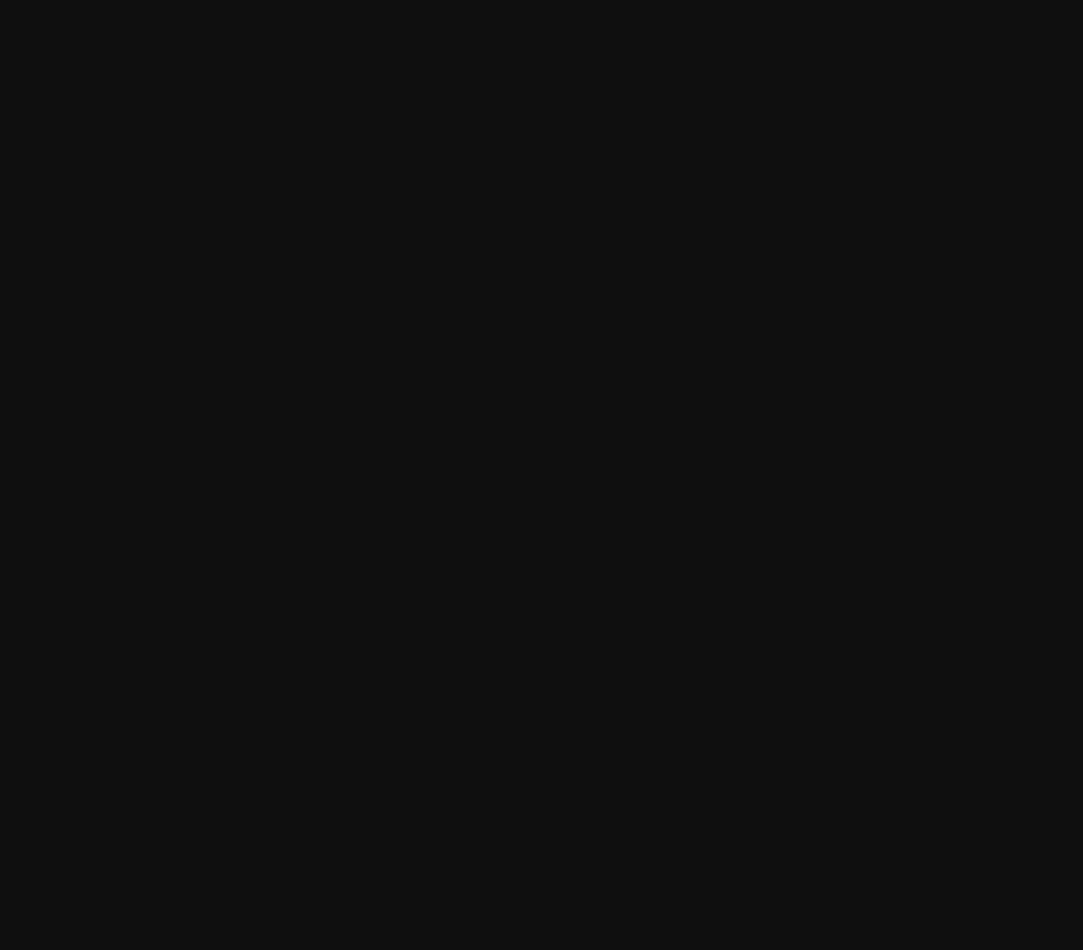
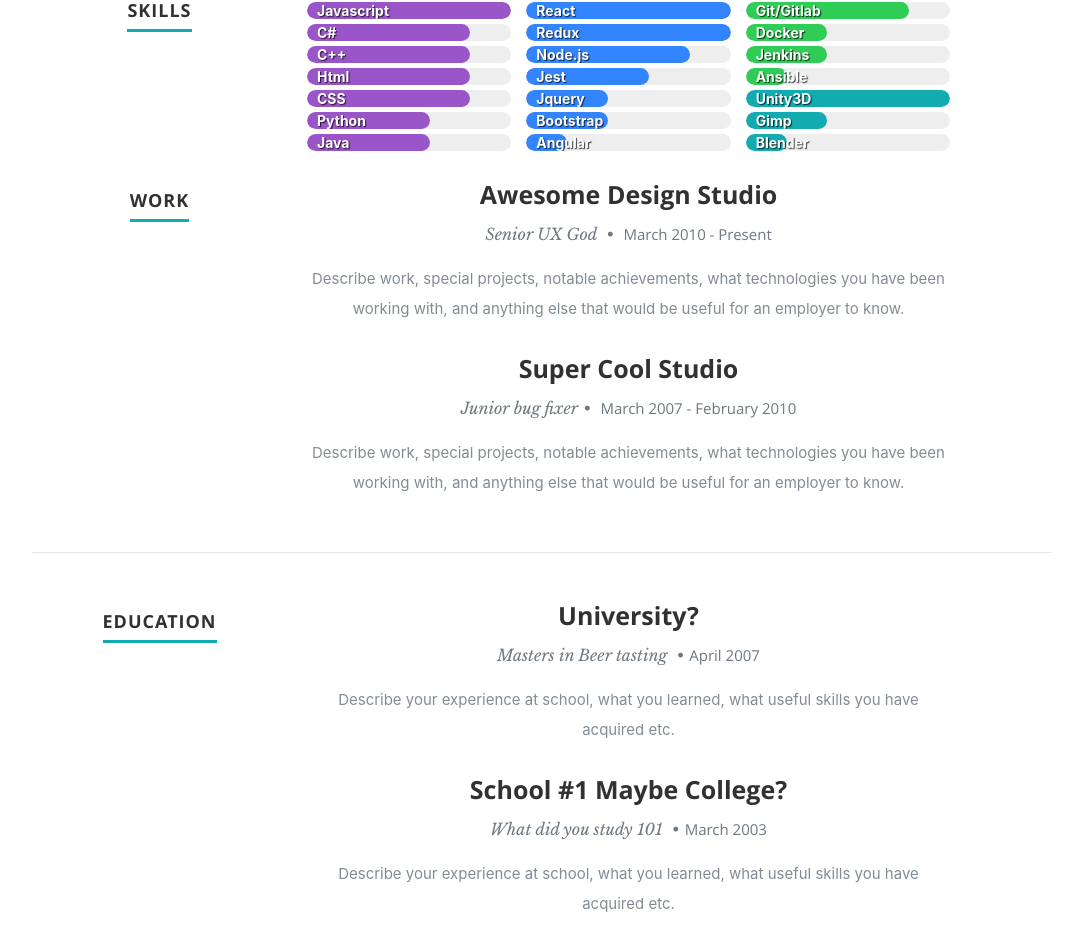
Before and after one commit to JustinTrotter/Website, a React (Create React App) app: page / in a window 1280 px wide. Shown: the part 1416-2366 px from the top of the page, without its empty margins (98-1181 px from the left). Before the commit the page ends 1316 px from the top, so only its background shows below. Built offline with nearby package versions, Linux system fonts and the light colour scheme.

Commit message:
added skills

```diff
--- a/public/css/layout.css
+++ b/public/css/layout.css
@@ -36,7 +36,7 @@
 
 header {
    position: relative;
-   height: 800px;
+   height: 100vh;
    min-height: 500px;
    width: 100%;
    background: linear-gradient( rgba(0,0,0,0.75), rgba(0, 0, 0, 0.75) ),url(../images/memphis.jpg) no-repeat center center fixed;
@@ -149,7 +149,7 @@
 	 margin: 0;
 	 padding: 0;
 	 border: none;
-	 outline: none;
+    outline: none;
 }
 
 /* nav-wrap */
@@ -163,6 +163,7 @@
    position: fixed;
    left: 0;
    top: 0;
+   background: rgba(43,43,43,.8);
 }
 .opaque { background-color: #333; }
 
@@ -311,6 +312,7 @@
 /*	Skill Bars
 /*----------------------------------------------*/
 
+/*
 .bars {
 	width: 95%;
 	float: left;
@@ -350,6 +352,7 @@
    line-height: 42px;
    border-radius: 3px 0 0 3px;
 }
+*/
 /*
 .git {
   	-moz-animation: git 2s ease;
@@ -437,6 +440,85 @@
   0%   { width: 0px;  }
   100% { width: 80%;  }
 }  */
+
+.skills {
+   columns: 3;
+   -webkit-columns: 3;
+   -moz-columns: 3;
+ }
+
+@keyframes load{
+   from {
+     width: 0%
+   }
+ }
+ @-webkit-keyframes load{
+   from {
+     width: 0%
+   }
+ }
+ @-moz-keyframes load{
+   from {
+     width: 0%
+   }
+ }
+ @-o-keyframes load{
+   from {
+     width: 0%
+   }
+ }
+
+ .bar {
+   height: 17px;
+   line-height: 15px;
+   background-color: #EEE;
+   border-radius: 15px;
+   margin-bottom: 5px;
+   font-size: 14px;
+   color: #FFF;
+   font-weight: bold;
+   text-shadow: 1px 1px 1px rgba(0,0,0,0.75);
+   text-align: left;
+   overflow: hidden;
+ }
+ .bar::before{
+   content:  attr(data-skill);
+   background-color: #9a55c9;
+   display: inline-block;
+   border-radius: inherit;
+   padding: 1px 1px 1px 10px;
+   animation: load 2s 0s;
+   -webkit-animation: load 2s 0s;
+   -moz-animation: load 2s 0s;
+   -o-animation: load 2s 0s;
+ }
+
+ .bar.tool::before{
+   background-color: #3385ff;
+ }
+ .bar.devops::before{
+   background-color: #2fcc56;
+ }
+
+ .bar.gamedev::before{
+   background-color: #11ABB0;
+ }
+
+ .bar.learning::before{
+   width: calc(20%);
+ }
+ .bar.basic::before{
+   width: calc(40%);
+ }
+ .bar.intermediate::before{
+   width: calc(60%);
+ }
+ .bar.advanced::before{
+   width: calc(80%);
+ }
+ .bar.expert::before{
+   width: calc(100%);
+ }
 
 /* ------------------------------------------------------------------ */
 /* e. Portfolio Section
--- a/src/App.js
+++ b/src/App.js
@@ -2,12 +2,14 @@
 import './App.css';
 import Header from './Components/Header';
 import About from './Components/About';
+import Experience from './Components/Experience';
 
 function App() {
   return (
     <div className="App">
       <Header/>
       <About/>
+      <Experience/>
     </div>
   );
 }
--- /dev/null
+++ b/src/Components/Experience.js
@@ -0,0 +1,66 @@
+import React from 'react';
+import jsonData from '../Data/resume.json';
+
+const Experience = () => {
+  var education = jsonData.education.map(function(education){
+    return <div key={education.school}><h3>{education.school}</h3>
+    <p className="info">{education.degree} <span>&bull;</span><em className="date">{education.graduated}</em></p>
+    <p>{education.description}</p></div>
+  })
+  var work = jsonData.work.map(function(work){
+    return <div key={work.company}><h3>{work.company}</h3>
+        <p className="info">{work.title}<span>&bull;</span> <em className="date">{work.years}</em></p>
+        <p>{work.description}</p>
+    </div>
+  })
+  var skills = jsonData.skills.map(function(skills){
+    /*return <li key={skills.name}><span style={{width:skills.level}}className={className}></span><em>{skills.name}</em></li>*/
+    return <div class={`bar ${skills.level} ${skills.type}`} data-skill={`${skills.name}`}></div>
+  })
+
+    return (
+      <section id="resume">
+
+<div className="row skill">
+
+<div className="three columns header-col">
+   <h1><span>Skills</span></h1>
+</div>
+
+<div className="nine columns main-col">
+
+  <ul className="skills">
+   {skills}
+ </ul>
+</div>
+</div>
+
+<div className="row work">
+
+<div className="three columns header-col">
+   <h1><span>Work</span></h1>
+</div>
+
+<div className="nine columns main-col">
+ {work}
+</div>
+</div>
+
+      <div className="row education">
+         <div className="three columns header-col">
+            <h1><span>Education</span></h1>
+         </div>
+
+         <div className="nine columns main-col">
+            <div className="row item">
+               <div className="twelve columns">
+                 {education}
+               </div>
+            </div>
+         </div>
+      </div>
+   </section>
+    );
+  }
+
+export default Experience;
--- a/src/Data/resume.json
+++ b/src/Data/resume.json
@@ -32,5 +32,140 @@
         "url":"https://discord.gg/xs9TFVW",
         "className":"fab fa-discord"
       }
+    ],
+    "education":[
+      {
+        "school":"University?",
+        "degree":"Masters in Beer tasting",
+        "graduated":"April 2007",
+        "description":"Describe your experience at school, what you learned, what useful skills you have acquired etc."
+      },
+      {
+        "school":"School #1 Maybe College?",
+        "degree":"What did you study 101",
+        "graduated":"March 2003",
+        "description":"Describe your experience at school, what you learned, what useful skills you have acquired etc."
+      }
+    ],
+    "work":[
+      {
+        "company":"Awesome Design Studio",
+        "title":"Senior UX God ",
+        "years":"March 2010 - Present",
+        "description":"Describe work, special projects, notable achievements, what technologies you have been working with, and anything else that would be useful for an employer to know."
+      },
+      {
+        "company":"Super Cool Studio",
+        "title":"Junior bug fixer",
+        "years":"March 2007 - February 2010",
+        "description":"Describe work, special projects, notable achievements, what technologies you have been working with, and anything else that would be useful for an employer to know."
+      }
+    ],
+    "skills":[
+      {
+        "name":"Javascript",
+        "level":"expert",
+        "type":"language"
+      },
+      {
+        "name":"C#",
+        "level":"advanced",
+        "type":"language"
+      },
+      {
+        "name":"C++",
+        "level":"advanced",
+        "type":"language"
+      },
+      {
+        "name":"Html",
+        "level":"advanced",
+        "type":"language"
+      },
+      {
+        "name":"CSS",
+        "level":"advanced",
+        "type":"language"
+      },
+      {
+        "name":"Python",
+        "level":"intermediate",
+        "type":"language"
+      },
+      {
+        "name":"Java",
+        "level":"intermediate",
+        "type":"language"
+      },
+      {
+        "name":"React",
+        "level":"expert",
+        "type":"tool"
+      },
+      {
+        "name":"Redux",
+        "level":"expert",
+        "type":"tool"
+      },
+      {
+        "name":"Node.js",
+        "level":"advanced",
+        "type":"tool"
+      },
+      {
+        "name":"Jest",
+        "level":"intermediate",
+        "type":"tool"
+      },
+      {
+        "name":"Jquery",
+        "level":"basic",
+        "type":"tool"
+      },
+      {
+        "name":"Bootstrap",
+        "level":"basic",
+        "type":"tool"
+      },
+      {
+        "name":"Angular",
+        "level":"learning",
+        "type":"tool"
+      },
+      {
+        "name":"Git/Gitlab",
+        "level":"advanced",
+        "type":"devops"
+      },
+      {
+        "name":"Docker",
+        "level":"basic",
+        "type":"devops"
+      },
+      {
+        "name":"Jenkins",
+        "level":"basic",
+        "type":"devops"
+      },
+      {
+        "name":"Ansible",
+        "level":"learning",
+        "type":"devops"
+      },
+      {
+        "name":"Unity3D",
+        "level":"expert",
+        "type":"gamedev"
+      },
+      {
+        "name":"Gimp",
+        "level":"basic",
+        "type":"gamedev"
+      },
+      {
+        "name":"Blender",
+        "level":"learning",
+        "type":"gamedev"
+      }
     ]
   }
```
